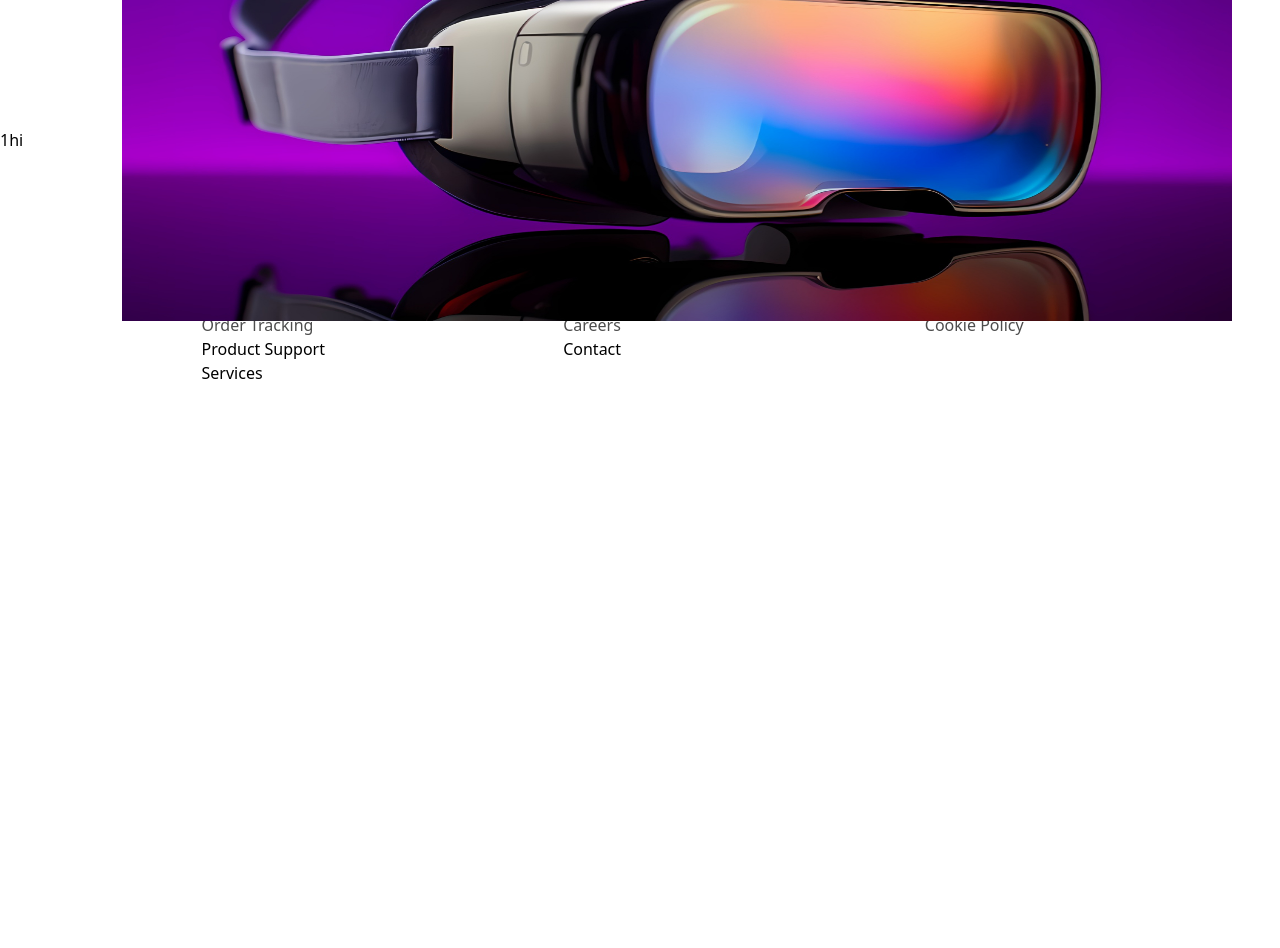
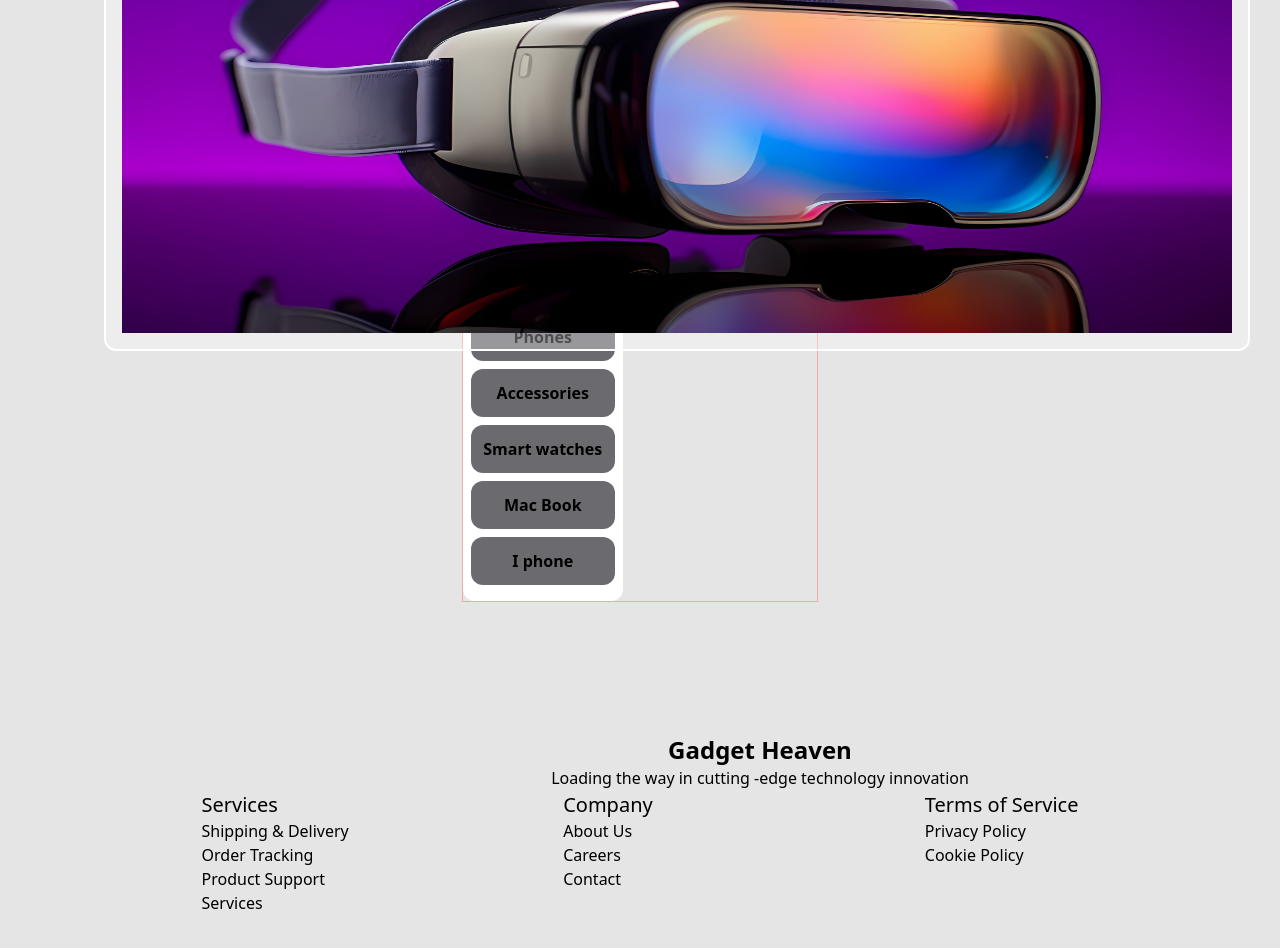
Before and after one commit to rajalishikh/gadgethaven_online_store_house, a React (Vite) app: page / in a window 1280 px wide. Shown: the part 1080-2028 px from the top of the page. Before the commit the page ends 1505 px from the top, so only its background shows below. Built offline with nearby package versions, Linux system fonts and the light colour scheme.

Commit message:
I am call the api and bring my data in my component

```diff
--- a/index.html
+++ b/index.html
@@ -6,7 +6,7 @@
     <meta name="viewport" content="width=device-width, initial-scale=1.0" />
     <title>Vite + React</title>
   </head>
-  <body>
+  <body class="bg-[#09080F1A]">
     <div id="root"></div>
     <script type="module" src="/src/main.jsx"></script>
   </body>
--- /dev/null
+++ b/src/Components/AllProduct/AllProduct.jsx
@@ -0,0 +1,29 @@
+import ProductContainer from "../ProductContainer/ProductContainer";
+
+const AllProduct = () => {
+    return (
+        <div className="flex gap-6 border border-red-300">
+            <div className="bg-[#FFFFFF] p-2 rounded-xl flex justify-center">
+                {/* Product Button */}
+               <div >
+                 <button className="p-3 rounded-xl bg-[#09080F99] hover:bg-[#9538E2] hover:text-white font-bold mb-2 w-36">All product</button><br />
+                 <button className="p-3 rounded-xl bg-[#09080F99] hover:bg-[#9538E2] hover:text-white font-bold mb-2 w-36">Laptop </button><br />
+                 <button className="p-3 rounded-xl bg-[#09080F99] hover:bg-[#9538E2] hover:text-white font-bold mb-2 w-36">Phones</button><br />
+                 <button className="p-3 rounded-xl bg-[#09080F99] hover:bg-[#9538E2] hover:text-white font-bold mb-2 w-36">Accessories</button><br />
+                 <button className="p-3 rounded-xl bg-[#09080F99] hover:bg-[#9538E2] hover:text-white font-bold mb-2 w-36">Smart watches </button><br />
+                 <button className="p-3 rounded-xl bg-[#09080F99] hover:bg-[#9538E2] hover:text-white font-bold mb-2 w-36">Mac Book </button><br />
+                 <button className="p-3 rounded-xl bg-[#09080F99] hover:bg-[#9538E2] hover:text-white font-bold mb-2 w-36">I phone </button><br />
+
+
+               </div>
+            </div>
+            {/* product container  */}
+            <div>
+                <ProductContainer></ProductContainer>
+            </div>
+
+        </div>
+    );
+};
+
+export default AllProduct;
--- a/src/Components/Banner/Banner.jsx
+++ b/src/Components/Banner/Banner.jsx
@@ -1,10 +1,11 @@
+import AllProduct from "../AllProduct/AllProduct";
 import Glass from "../Glass/Glass";
 import Navbar from "../Navbar/Navbar";
 const Banner = () => {
     return (
         <div>
             {/* my banner container  */}
-            <div id="1" className="relative mt-6 pr-2 pl-2 lg:pr-6 lg:pl-6 md:pr-6 md:pl-6 mb-64 md:mb-[600px] lg:mb-96 ">
+            <div id="1" className="relative pt-6 pr-2 pl-2 lg:pr-6 lg:pl-6 md:pr-6 md:pl-6 mb-64 md:mb-[600px] lg:mb-96 ">
                 <div className="min-h-[500px] lg:min-h-[800px] bg-[#9538E2]  rounded-xl relative">
                 <Navbar></Navbar>
                 <div
@@ -23,8 +24,14 @@ const Banner = () => {
                </div>
                {/* Banner container end  */}
 
-            <div id="2">
-                <h3>1hi</h3>
+            <div className="mb-20 flex justify-center">
+                <div>
+                    <h2 className="text-center text-black font-bold text-2xl mb-5">Explore Cutting-Edge Gadgets</h2>
+
+                {/* All product container  */}
+                <AllProduct></AllProduct>
+                </div>
+
             </div>
 
 
--- a/src/Components/MainRoute/MainRoute.jsx
+++ b/src/Components/MainRoute/MainRoute.jsx
@@ -4,7 +4,7 @@ import Footer from "../Footer/Footer";
 
 const MainRoute = () => {
     return (
-        <div>
+        <div >
             <Banner></Banner>
             <Outlet></Outlet>
             <Footer></Footer>
--- /dev/null
+++ b/src/Components/ProductContainer/ProductContainer.jsx
@@ -0,0 +1,19 @@
+import { useEffect, useState } from "react";
+
+const ProductContainer = () => {
+    const [product,setProduct]=useState([])
+    useEffect(()=>{
+        fetch("../../../public/data.json")
+        .then(res=>res.json())
+        .then(data=>setProduct(data))
+    },[])
+    console.log("Here us gadget data ",product)
+    return (
+        <div>
+            <h2>{product.length}</h2>
+
+        </div>
+    );
+};
+
+export default ProductContainer;
```
